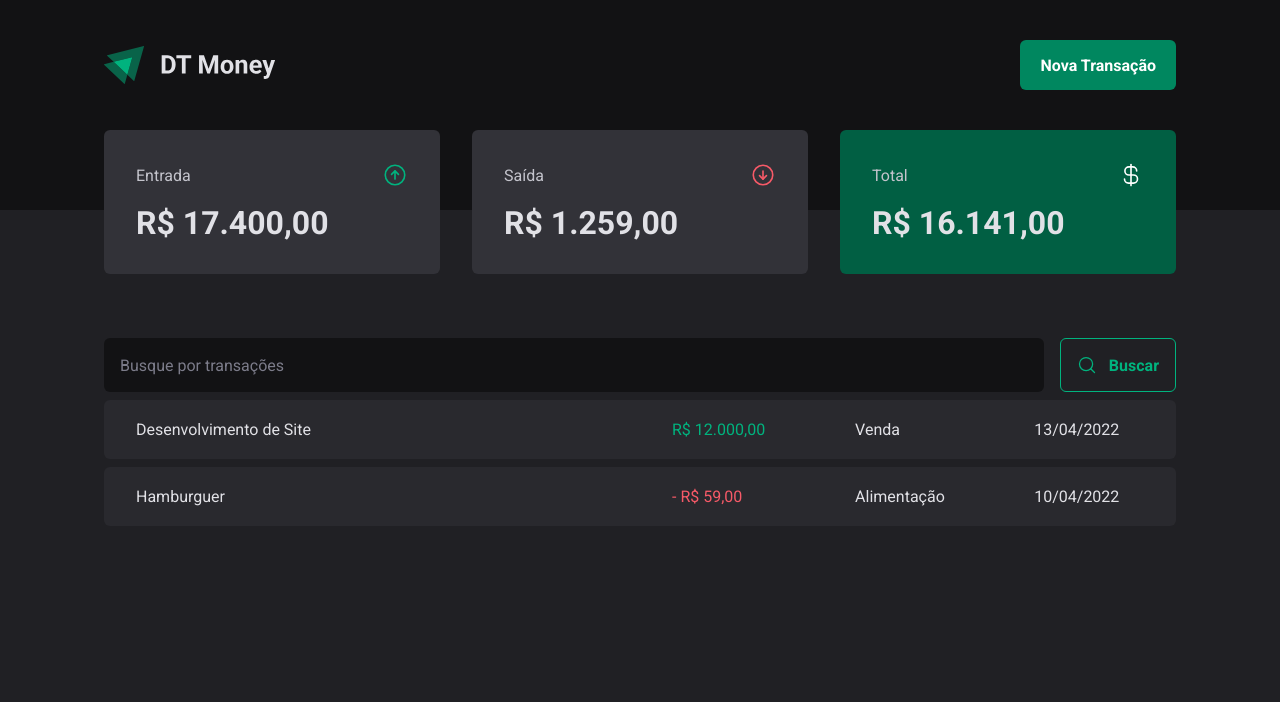
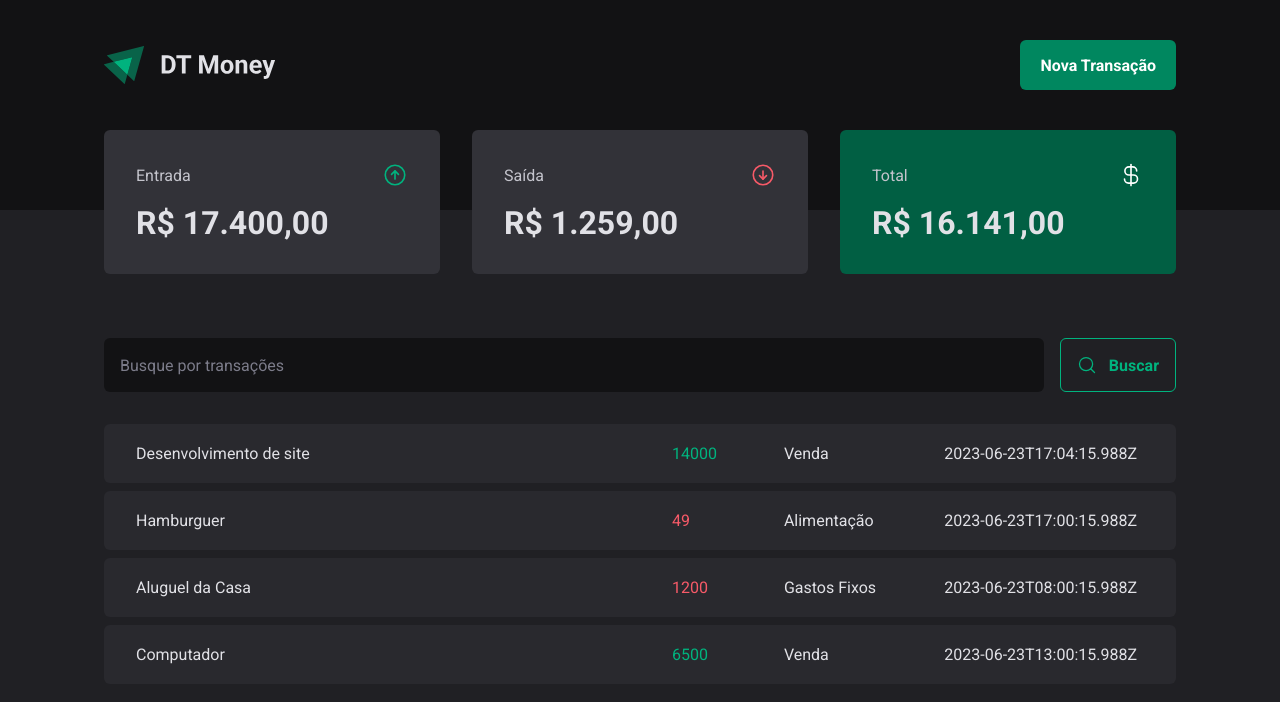
Before and after one commit to AlefSloan/Al-Money, a React (Vite) app: page / in a window 1280 px wide. Shown: the top 702 px of the page. Built offline with nearby package versions, Linux system fonts and the light colour scheme; data requests are answered from the project's data file.

Commit message:
feat: create loadTransactions fetch function

```diff
--- a/src/pages/Transactions/index.tsx
+++ b/src/pages/Transactions/index.tsx
@@ -1,9 +1,35 @@
+import { useEffect, useState } from "react";
+
 import { Header } from "../../components/Header";
 import { Summary } from "../../components/Summary";
 import { SearchForm } from "./components/SearchForm";
+
 import { PriceHighlight, TransactionTable, TransactionTableContainer } from "./style";
 
+interface Transaction {
+  id: number,
+  description: string,
+  type: 'income' | 'outcome',
+  category: string,
+  price: number,
+  createdAt: string,
+}
+
 export function Transactions() {
+  const [transactions, setTransactions] = useState<Transaction[]>([]);
+
+  async function loadTransactions() {
+    const response = await fetch('http://localhost:3333/transactions');
+    const transactions = await response.json()
+
+    setTransactions(transactions);
+  }
+
+
+  useEffect(() => {
+    loadTransactions();
+  }, [])
+
   return (
     <div>
       <Header />
@@ -13,26 +39,20 @@
         <SearchForm />
 
         <TransactionTable>
-          <tr>
-            <td width="50%">Desenvolvimento de Site</td>
-            <td>
-              <PriceHighlight variant="income">
-                R$ 12.000,00
-              </PriceHighlight>
-            </td>
-            <td>Venda</td>
-            <td>13/04/2022</td>
-          </tr>
-          <tr>
-            <td width="50%">Hamburguer</td>
-            <td>
-              <PriceHighlight variant="outcome">
-                - R$ 59,00
-              </PriceHighlight>
-            </td>
-            <td>Alimentação</td>
-            <td>10/04/2022</td>
-          </tr>
+          <tbody>
+            {transactions.map((transaction) => (
+              <tr key={transaction.id}>
+                <td width="50%">{transaction.description}</td>
+                <td>
+                  <PriceHighlight variant={transaction.type}>
+                    {transaction.price}
+                  </PriceHighlight>
+                </td>
+                <td>{transaction.category}</td>
+                <td>{transaction.createdAt}</td>
+              </tr>
+            ))}
+          </tbody>
         </TransactionTable>
       </TransactionTableContainer>
     </div>
--- a/src/pages/Transactions/style.ts
+++ b/src/pages/Transactions/style.ts
@@ -11,7 +11,7 @@
   width: 100%;
   border-collapse: separate;
   border-spacing: 0 0.5rem;
-  /* margin-top: 1.5rem; */
+  margin-top: 1.5rem;
 
   td {
     background: ${(props) => props.theme['gray-700']};
```
